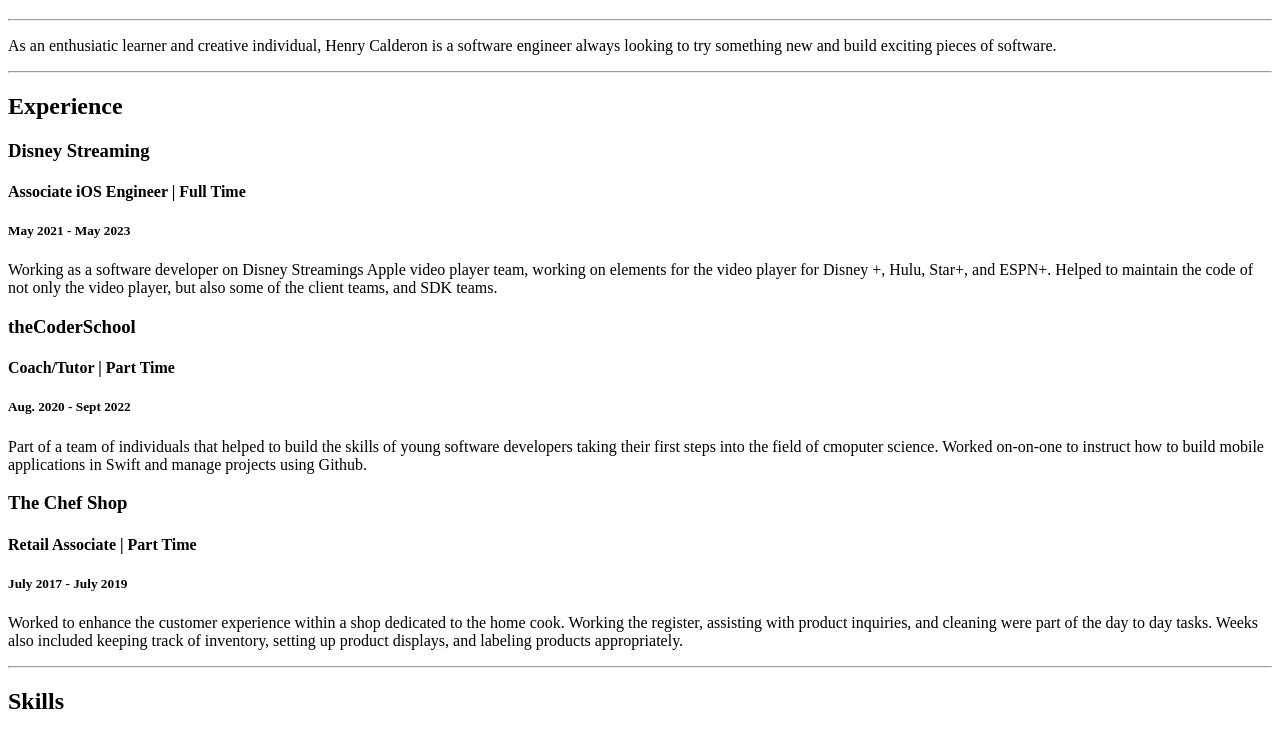
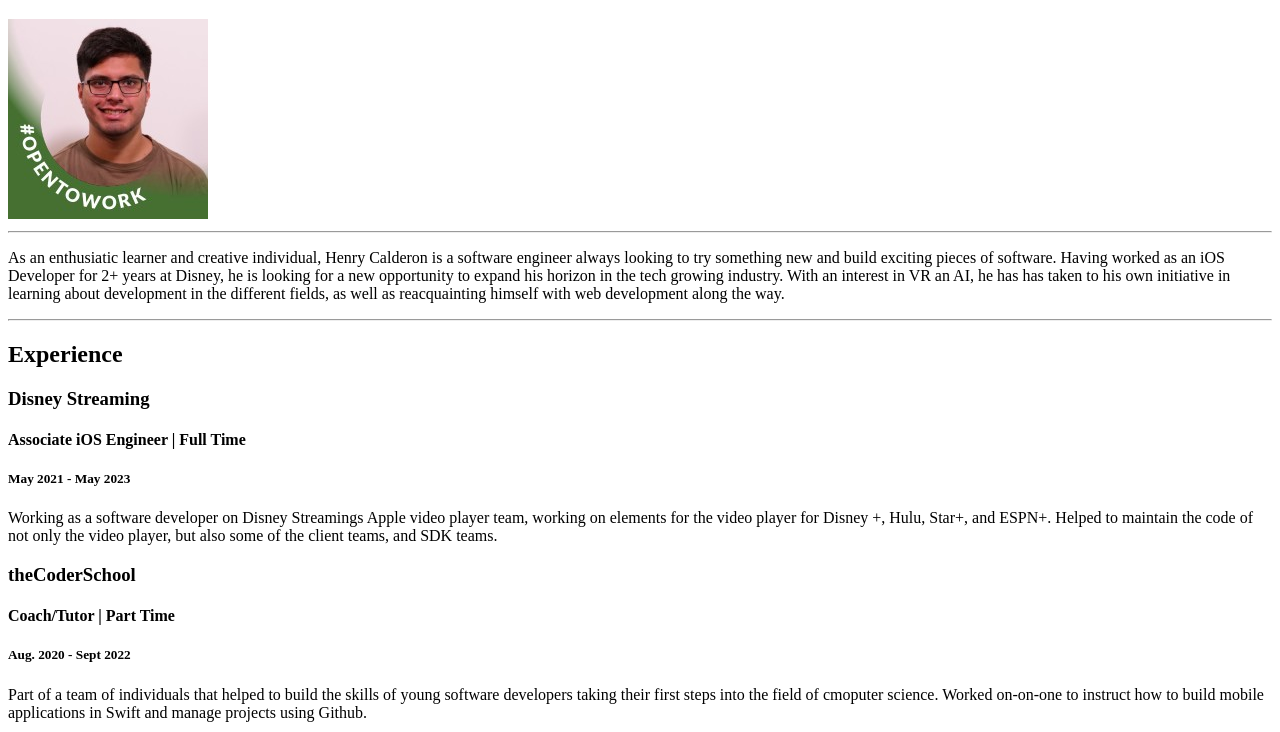
Before and after one commit to KitsuneNoctus/MyResume, a plain HTML site: page index.html in a window 1280 px wide. Shown: the part 61-793 px from the top of the page. Drawn offline with Linux system fonts and the light colour scheme.

Commit message:
Working on updating the resume:

```diff
--- a/index.html
+++ b/index.html
@@ -7,11 +7,16 @@
 </head>
 <body>
   <h1>Henry Calderon's Resume</h1>
+  <img src="./assets/profile.jpg" alt="profile image" />
   <hr />
   <p>
     As an enthusiatic learner and creative individual, Henry Calderon is
     a software engineer always looking to try something new and build exciting
-    pieces of software.
+    pieces of software. Having worked as an iOS Developer for 2+ years at Disney, he is looking
+    for a new opportunity to expand his horizon in the tech growing industry.
+    With an interest in VR an AI, he has has taken to his own initiative in
+    learning about development in the different fields, as well as reacquainting
+    himself with web development along the way.
   </p>
 
   <hr />
@@ -57,18 +62,19 @@
   <hr />
   <h2>Education</h2>
   <h3>Dominican University of California / Make School</h3>
+  <h4>B.A. Computer Science | 2019-2021</h4>
 
   <hr />
   <h2>Certificates</h2>
   <img src="./assets/obj-c-certificate.jpg" height="300" alt="objective-c certificate">
 
   <hr />
+  <a href="https://github.com/KitsuneNoctus">Github</a>
+  <a href="./contact.html">Contact Me</a>
+  <a href="./social.html">Social Links</a>
   <footer>
-    <a href="https://github.com/KitsuneNoctus">Github</a>
-    <a href="./contact.html">Contact Me</a>
-    <a href="./social.html">Social Links</a>
+    2023 Henry Calderon
   </footer>
-
 
 </body>
 </html>
```
Also changed, not shown: assets/profile.jpg (added), 2 other files.
